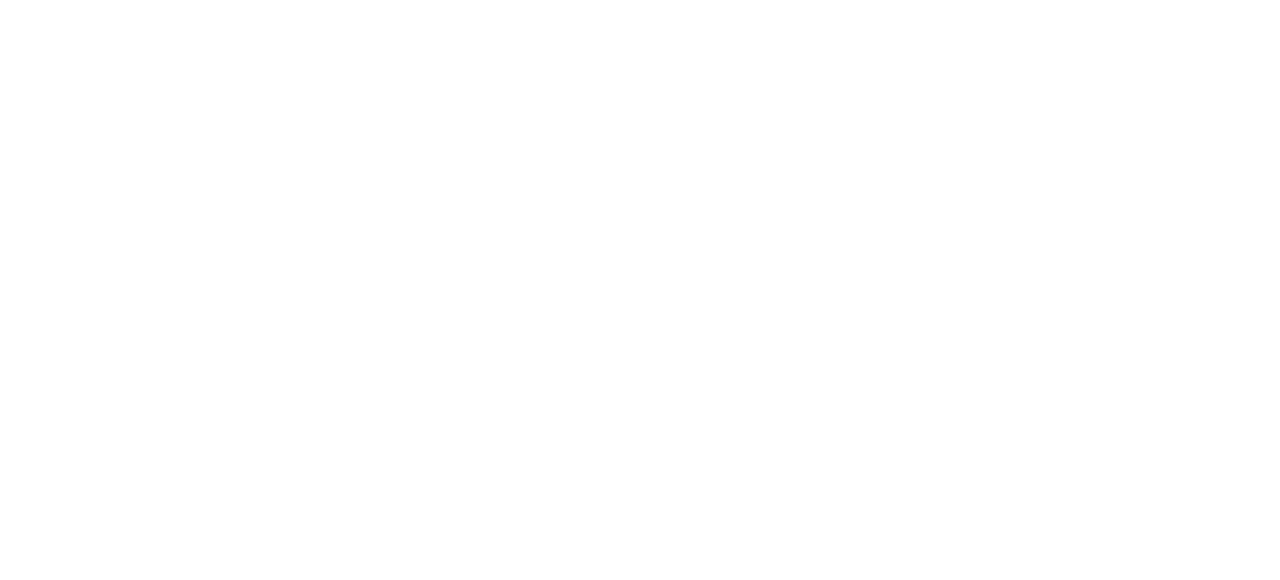
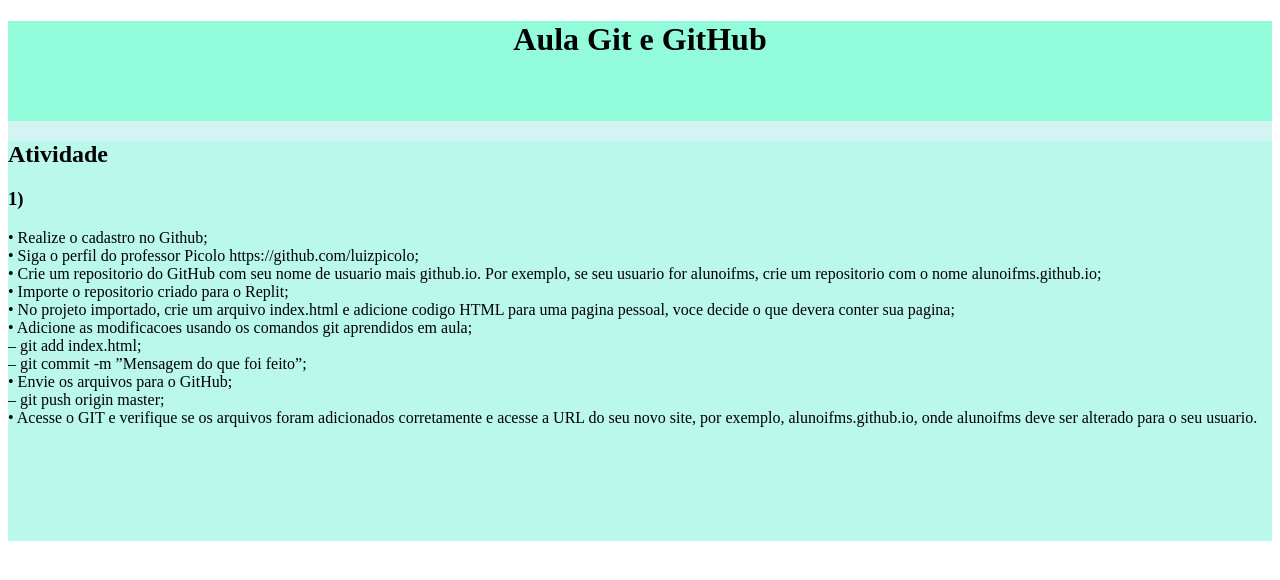
Before and after one commit to Lauane-Santos/Lauane-Santos.github.io, a plain HTML site: page index.html in a window 1280 px wide. Drawn offline with Linux system fonts and the light colour scheme.

Commit message:
Adicionei div's e formatei o texto

```diff
--- a/index.html
+++ b/index.html
@@ -7,6 +7,31 @@
     <link href="style.css" rel="stylesheet" type="text/css" />
   </head>
   <body>
+    <div class="corpo">
+    <div class="cabecalho">
+     <h1> Aula Git e GitHub</h1>
+      </div>
+      <div class="conteudo">
+        <h2>Atividade</h2>
+        <h3>1)</h3>
+        • Realize o cadastro no Github;<br/>
+• Siga o perfil do professor Picolo https://github.com/luizpicolo;<br/>
+• Crie um repositorio do GitHub com seu nome de usuario mais github.io. Por exemplo, se
+seu usuario for alunoifms, crie um repositorio com o nome alunoifms.github.io;<br/>
+• Importe o repositorio criado para o Replit;<br/>
+• No projeto importado, crie um arquivo index.html e adicione codigo HTML para uma pagina
+pessoal, voce decide o que devera conter sua pagina;<br/>
+• Adicione as modificacoes usando os comandos git aprendidos em aula;<br/>
+– git add index.html;<br/>
+– git commit -m ”Mensagem do que foi feito”;<br/>
+• Envie os arquivos para o GitHub;<br/>
+– git push origin master;<br/>
+• Acesse o GIT e verifique se os arquivos foram adicionados corretamente e acesse a URL do
+seu novo site, por exemplo, alunoifms.github.io, onde alunoifms deve ser alterado para o seu
+usuario.
+
+      </div>
+      </div>
     <script src="script.js"></script>
   </body>
 </html>
--- a/style.css
+++ b/style.css
@@ -0,0 +1,19 @@
+.cabecalho{
+  background-color:rgba(127, 255, 212, 0.753);
+  width:100%;
+  height: 100px;
+
+}
+
+.conteudo{
+  background-color:rgba(127, 255, 212, 0.288);
+  width:100%;
+  height: 400px;
+}
+h1{
+  text-align: center;
+
+}
+.corpo{
+  background-color:rgb(210, 245, 243);
+}
```
